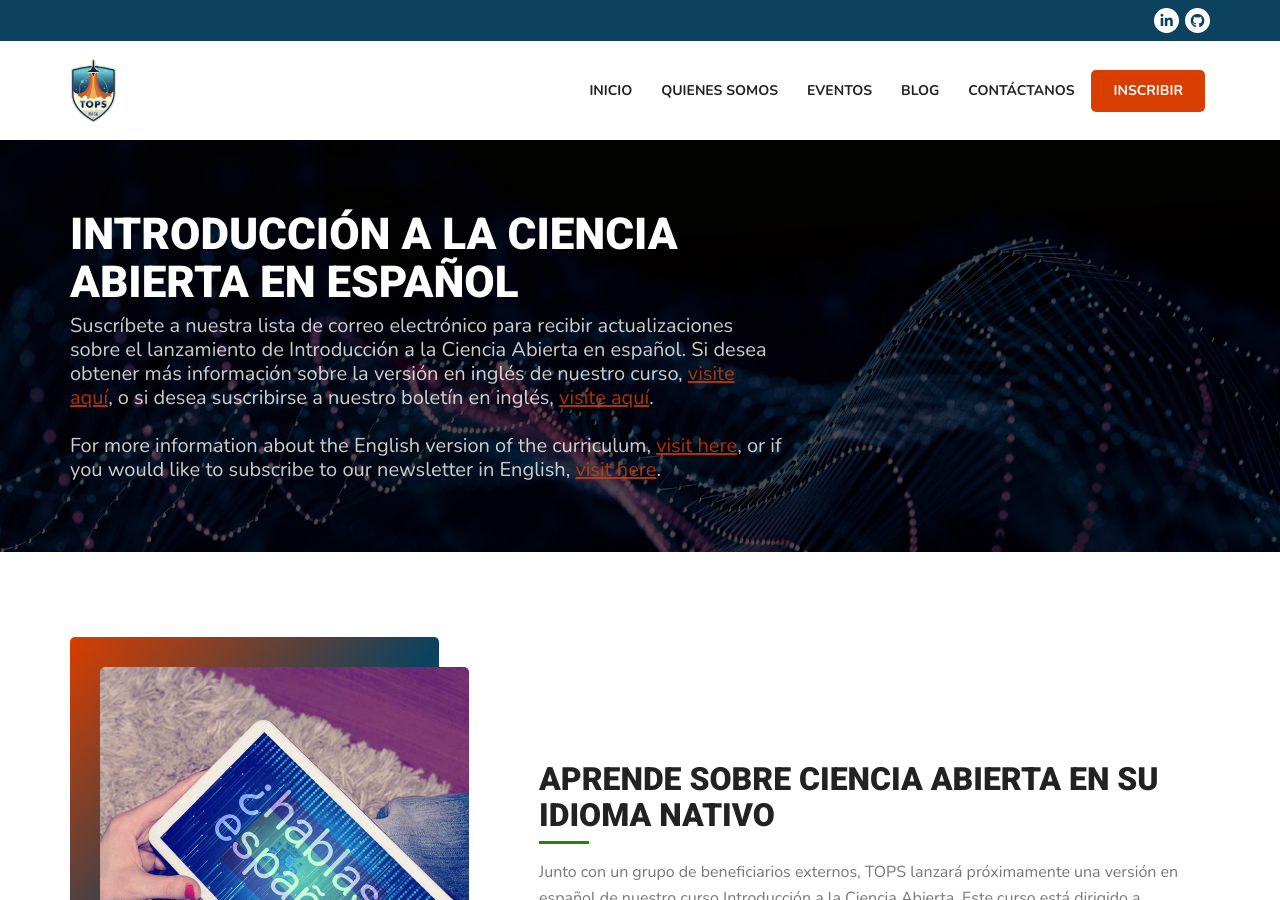
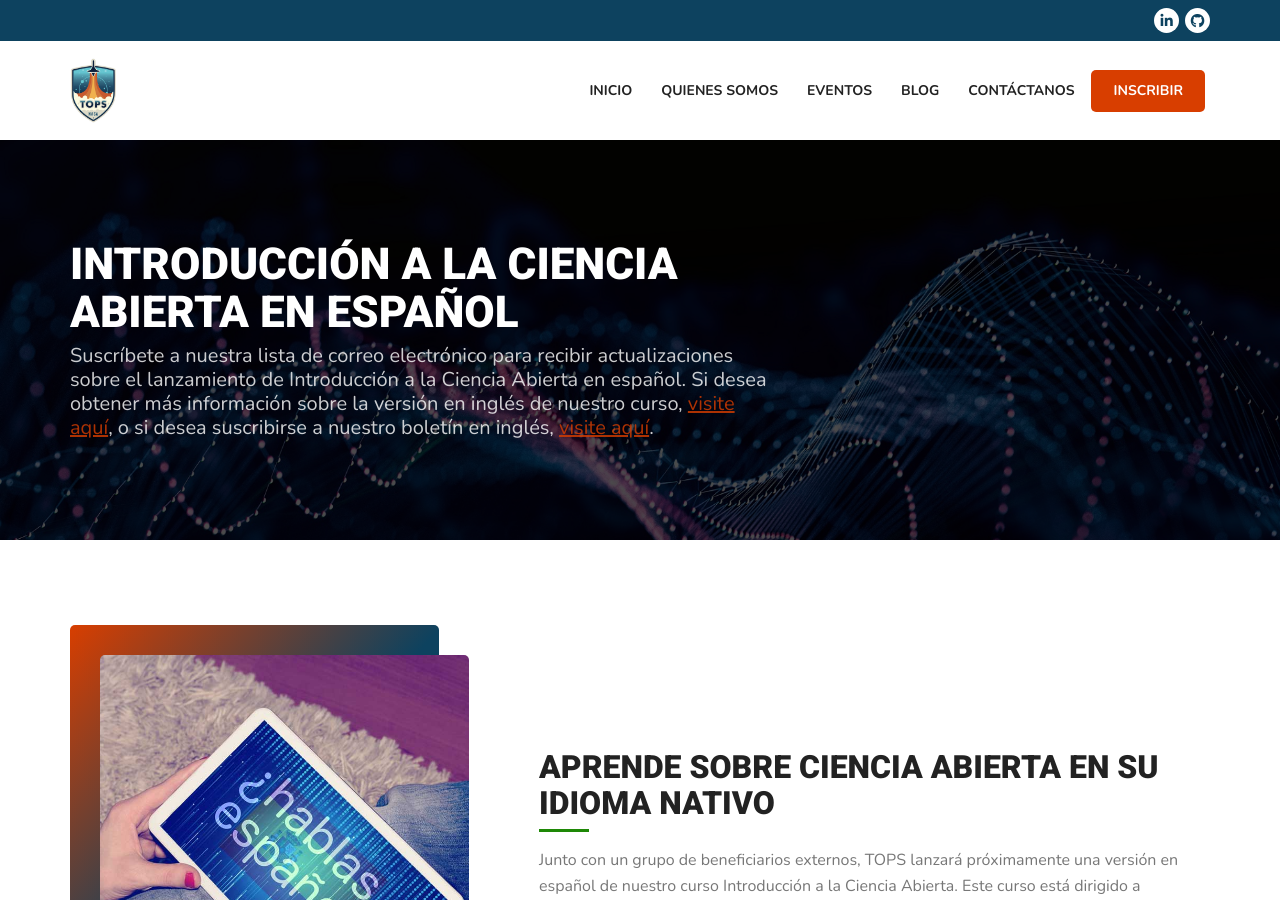
Before and after one commit to bressler1995/TOPS-Website-Front-End, a Jekyll site: the page built from pages/os101spanish.md, in a window 1280 px wide and 900 px high. Built offline with Jekyll 4.4.1, drawn with Linux system fonts in a browser that asks for light colours; a script that is not in the unit is left out.

Commit message:
Remove English blurb from Spanish page

```diff
--- a/_layouts/cta.html
+++ b/_layouts/cta.html
@@ -163,7 +163,7 @@ layout: spanish
         <div class="row align-items-center">
           <div class="col-12 col-md-6 col-lg-8 pb-5 pb-md-0 pe-md-5">
             <h1 class="text-center text-md-start text-white mb-0">{{ page.title }}</h1>
-            <h3 class="text-center text-md-start text-white mb-0 mt-2">Suscríbete a nuestra lista de correo electrónico para recibir actualizaciones sobre el lanzamiento de Introducción a la Ciencia Abierta en español. Si desea obtener más información sobre la versión en inglés de nuestro curso, <a target="_blank" href="https://nasa.github.io/Transform-to-Open-Science/take-os101/">visite aquí</a>, o si desea suscribirse a nuestro boletín en inglés, <a target="_blank" href="https://nasa.github.io/Transform-to-Open-Science/signup/">visite aquí</a>.<br><br>For more information about the English version of the curriculum, <a target="_blank" href="https://nasa.github.io/Transform-to-Open-Science/take-os101/">visit here</a>, or if you would like to subscribe to our newsletter in English, <a target="_blank" href="https://nasa.github.io/Transform-to-Open-Science/signup/">visit here</a>.
+            <h3 class="text-center text-md-start text-white mb-0 mt-2">Suscríbete a nuestra lista de correo electrónico para recibir actualizaciones sobre el lanzamiento de Introducción a la Ciencia Abierta en español. Si desea obtener más información sobre la versión en inglés de nuestro curso, <a target="_blank" href="https://nasa.github.io/Transform-to-Open-Science/take-os101/">visite aquí</a>, o si desea suscribirse a nuestro boletín en inglés, <a target="_blank" href="https://nasa.github.io/Transform-to-Open-Science/signup/">visite aquí</a>.
             </h3>
           </div>
           <div class="col-12 col-md-6 col-lg-4"><div id="tops_spanishForm" class="ctct-inline-form" data-form-id="4b6f8172-adc6-4dd2-8d3b-45fcea129731"></div></div>
```
